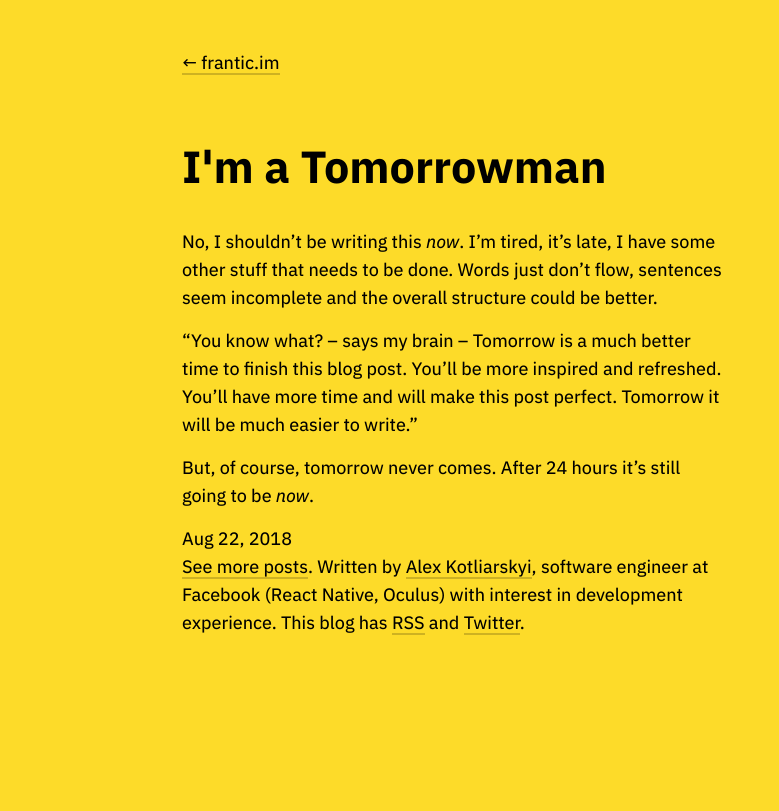
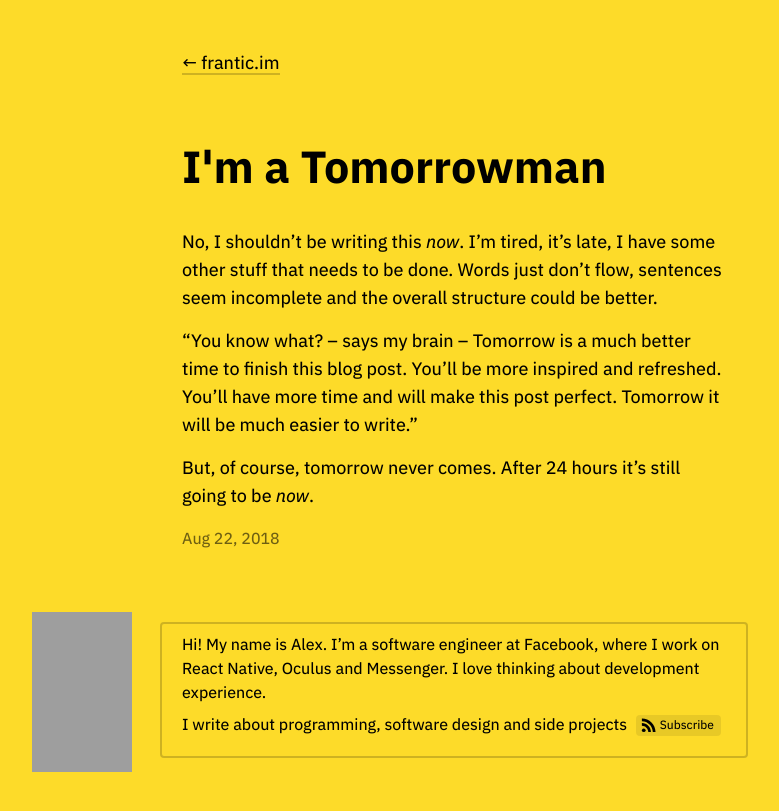
Before and after one commit to frantic/frantic.github.io, a Jekyll site: the page built from _posts/2018-08-22-tomorrowman.md, in a window 1280 px wide. Shown: the top 811 px of the page, without its empty margins (186-965 px from the left). Built offline with Jekyll 4.4.1, drawn with Linux system fonts in a browser that asks for light colours; grey boxes are pictures that could not be loaded.

Commit message:
About box

```diff
--- a/_config.yml
+++ b/_config.yml
@@ -1,6 +1,5 @@
 title: frantic.im
 author: Alex Kotliarskyi
-author_tagline: software engineer at Facebook (React&nbsp;Native, Oculus) with interest in development experience
 permalink: :title
 email: contact@frantic.im
 twitter: https://twitter.com/alex_frantic
--- /dev/null
+++ b/_includes/about.html
@@ -0,0 +1,7 @@
+<div class="about">
+<div class="about_photo"></div>
+  <div class="about_inner">
+    <p>Hi! My name is Alex. I’m a software engineer at Facebook, where I work on React&nbsp;Native, Oculus and Messenger. I love thinking about development experience.</p>
+    <p>I write about programming, software design and side projects <a style="margin-left: 5px" class="btn-subscribe" href="/subscribe/" target="_blank"><svg viewBox="0 0 800 800"><path d="M493 652H392c0-134-111-244-244-244V307c189 0 345 156 345 345zm71 0c0-228-188-416-416-416V132c285 0 520 235 520 520z"/><circle cx="219" cy="581" r="71"/></svg> Subscribe</a></p>
+  </div>
+</div>
--- a/_includes/styles.css
+++ b/_includes/styles.css
@@ -124,8 +124,8 @@ sub { top: .5ex; }
 
 .date { color: #00000090; font-size: 14px; margin-left: 4px; }
 
-.footer{ color: #00000090; }
-.footer { font-size: 16px; margin-bottom: 5em; }
-.footer > .separator { margin: 0 4px; }
-.footer > a { margin-right: 5px; }
-.footer > a:hover { color: #000; }
+footer { color: #00000090; }
+footer { font-size: 16px; margin-bottom: 5em; }
+footer > .separator { margin: 0 4px; }
+footer > a { margin-right: 5px; }
+footer > a:hover { color: #000; }
--- a/_layouts/post.html
+++ b/_layouts/post.html
@@ -17,10 +17,8 @@ layout: default
     <h1 class="title">{{ page.title }}</h1>
   </header>
   {{ content }}
-  <time datetime="{{ page.date | date_to_xmlschema }}">{{ page.date | date: "%b %-d, %Y" }}</time>
   <footer>
-    <a href="/blog">See more posts</a>.
-    Written by <a href="/">{{ site.author | escape }}</a>, {{ site.author_tagline }}.
-    This blog has <a href="{{ "/feed.xml" | prepend: site.baseurl | prepend: site.url }}">RSS</a> and <a href="{{ site.twitter }}">Twitter</a>.
+    <time datetime="{{ page.date | date_to_xmlschema }}">{{ page.date | date: "%b %-d, %Y" }}</time>
   </footer>
+  {% include about.html %}
 </article>
```
Also changed, not shown: blog.html (+2 -10 lines).
